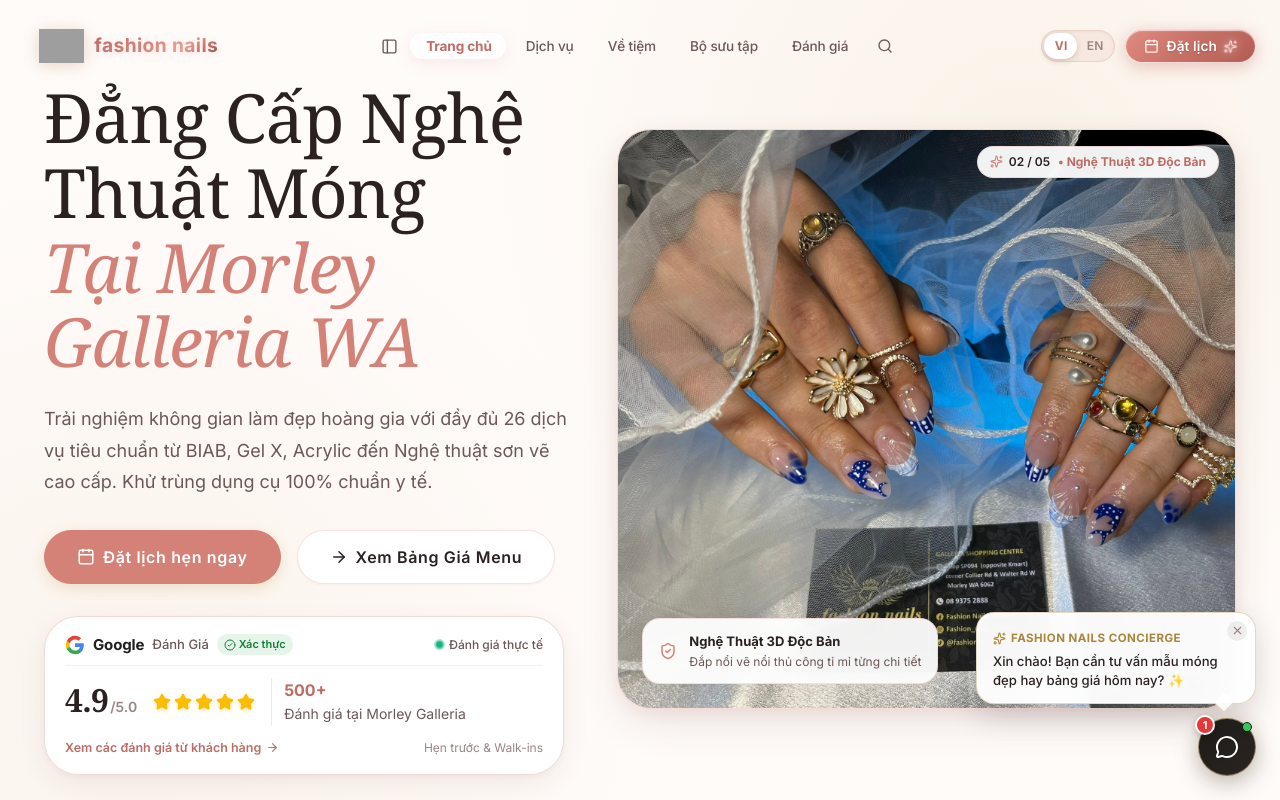
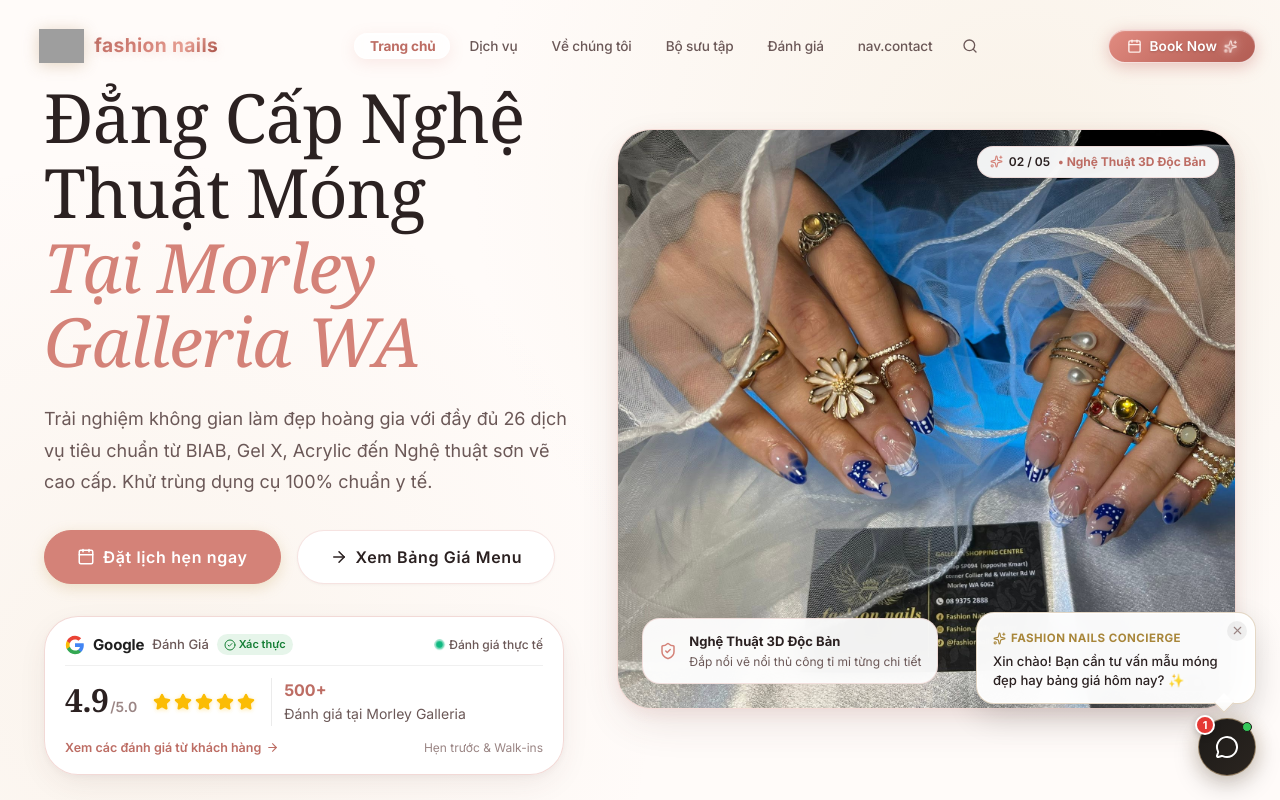
Before and after one commit to HoangHuynh26/nail_landing_page, a React (Vite) app in the folder client/: page / in a window 1280 px wide. Shown: the top 800 px of the page. Built offline with nearby package versions, Linux system fonts and the light colour scheme; grey boxes are pictures that could not be loaded.

Commit message:
feat(navbar): add Apple liquid glass navigation and smooth contact scroll spy

```diff
--- a/client/src/components/layout/BackToHero.jsx
+++ b/client/src/components/layout/BackToHero.jsx
@@ -1,30 +1,57 @@
-import React, { useState, useEffect, useCallback } from 'react';
+import React, { useState, useEffect, useRef } from 'react';
 import { ArrowUp } from 'lucide-react';
 import { useLanguage } from '../../context/LanguageContext';
 
 export function BackToHero() {
-  const { language, t } = useLanguage();
+  const { t } = useLanguage();
   const [isVisible, setIsVisible] = useState(false);
-  const [scrollProgress, setScrollProgress] = useState(0);
+  const isVisibleRef = useRef(false);
+  const indicatorRef = useRef(null);
 
-  const calculateScroll = useCallback(() => {
-    const scrollY = window.scrollY || document.documentElement.scrollTop;
-    const docHeight = document.documentElement.scrollHeight - window.innerHeight;
-    const progress = docHeight > 0 ? Math.min(100, Math.max(0, (scrollY / docHeight) * 100)) : 0;
-
-    setScrollProgress(progress);
-    setIsVisible(scrollY > 380);
-  }, []);
+  // Radius = 19, Circumference ≈ 119.38
+  const radius = 19;
+  const circumference = 2 * Math.PI * radius;
 
   useEffect(() => {
-    calculateScroll();
-    window.addEventListener('scroll', calculateScroll, { passive: true });
-    window.addEventListener('resize', calculateScroll, { passive: true });
+    let ticking = false;
+
+    const updateScrollProgress = () => {
+      const scrollY = window.scrollY || document.documentElement.scrollTop;
+      const docHeight = document.documentElement.scrollHeight - window.innerHeight;
+      const progress = docHeight > 0 ? Math.min(100, Math.max(0, (scrollY / docHeight) * 100)) : 0;
+      const offset = circumference - (progress / 100) * circumference;
+
+      // Direct GPU/DOM update without triggering React Virtual DOM reconciliation
+      if (indicatorRef.current) {
+        indicatorRef.current.style.strokeDashoffset = `${offset}`;
+      }
+
+      const shouldShow = scrollY > 380;
+      if (shouldShow !== isVisibleRef.current) {
+        isVisibleRef.current = shouldShow;
+        setIsVisible(shouldShow);
+      }
+    };
+
+    const handleScroll = () => {
+      if (!ticking) {
+        window.requestAnimationFrame(() => {
+          updateScrollProgress();
+          ticking = false;
+        });
+        ticking = true;
+      }
+    };
+
+    updateScrollProgress();
+    window.addEventListener('scroll', handleScroll, { passive: true });
+    window.addEventListener('resize', handleScroll, { passive: true });
+
     return () => {
-      window.removeEventListener('scroll', calculateScroll);
-      window.removeEventListener('resize', calculateScroll);
+      window.removeEventListener('scroll', handleScroll);
+      window.removeEventListener('resize', handleScroll);
     };
-  }, [calculateScroll]);
+  }, [circumference]);
 
   const scrollToHero = (e) => {
     e?.preventDefault?.();
@@ -36,14 +63,9 @@
     }
   };
 
-  const tooltipText = t('backToHero.tooltip') || (language === 'vi' ? 'Trở về đầu trang (Hero)' : 'Back to Hero Section');
-  const ariaLabelText = t('backToHero.ariaLabel') || (language === 'vi' ? 'Cuộn trở về phần Hero' : 'Scroll back to Hero section');
-  const labelText = t('backToHero.label') || (language === 'vi' ? 'Về Hero' : 'Back to Hero');
-
-  // Radius = 19, Circumference ≈ 119.38
-  const radius = 19;
-  const circumference = 2 * Math.PI * radius;
-  const strokeDashoffset = circumference - (scrollProgress / 100) * circumference;
+  const tooltipText = t('backToHero.tooltip') || 'Back to Hero Section';
+  const ariaLabelText = t('backToHero.ariaLabel') || 'Scroll back to Hero section';
+  const labelText = t('backToHero.label') || 'Back to Hero';
 
   return (
     <div
@@ -76,8 +98,9 @@
             strokeWidth="2.5"
             fill="none"
           />
-          {/* Active Gold Progress Track */}
+          {/* Active Gold Progress Track with Direct Hardware Rendering */}
           <circle
+            ref={indicatorRef}
             className="back-to-hero__indicator"
             cx="24"
             cy="24"
@@ -85,7 +108,7 @@
             strokeWidth="2.5"
             fill="none"
             strokeDasharray={circumference}
-            strokeDashoffset={strokeDashoffset}
+            strokeDashoffset={circumference}
             strokeLinecap="round"
           />
         </svg>
--- a/client/src/components/layout/Footer.jsx
+++ b/client/src/components/layout/Footer.jsx
@@ -1,7 +1,6 @@
 import React from 'react';
 import { Phone, MapPin, Clock, Gift, Sparkles } from 'lucide-react';
 import { useLanguage } from '../../context/LanguageContext';
-import { LanguageSwitch } from '../ui/LanguageSwitch';
 import FashionNailsLogo from '../common/FashionNailsLogo';
 
 function InstagramIcon({ size = 18 }) {
@@ -23,13 +22,20 @@
 }
 
 export function Footer() {
-  const { t, language } = useLanguage();
+  const { t } = useLanguage();
 
   const scrollTo = (id) => {
-    const el = document.getElementById(id);
-    if (el) {
-      el.scrollIntoView({ behavior: 'smooth' });
+    if (typeof window !== 'undefined') {
+      window.dispatchEvent(new CustomEvent('lazy-section-mount', { detail: { id: 'all' } }));
     }
+    setTimeout(() => {
+      const el = document.getElementById(id);
+      if (el) {
+        const yOffset = -80;
+        const y = el.getBoundingClientRect().top + window.pageYOffset + yOffset;
+        window.scrollTo({ top: Math.max(0, y), behavior: 'smooth' });
+      }
+    }, 40);
   };
 
   return (
@@ -42,13 +48,8 @@
               <FashionNailsLogo size="sm" showSub={true} />
             </div>
             <p className="atelier-footer__desc">
-              {language === 'vi'
-                ? 'Tiệm móng nghệ thuật cao cấp tại Morley Galleria Shopping Centre, Tây Úc. Khử trùng dụng cụ 100% bằng nồi hấp Autoclave y tế, phục vụ tận tâm với 26 dịch vụ chuyên nghiệp.'
-                : 'Premier luxury nail boutique at Morley Galleria Shopping Centre, Western Australia. 100% autoclave sterilized instruments with 26 master treatments.'}
+              Premier luxury nail boutique at Morley Galleria Shopping Centre, Western Australia. 100% autoclave sterilized instruments with 26 master treatments.
             </p>
-            <div className="atelier-footer__lang">
-              <LanguageSwitch />
-            </div>
           </div>
 
           {/* Quick Navigation Links */}
@@ -77,12 +78,17 @@
               </li>
               <li>
                 <button type="button" onClick={() => scrollTo('pricing')}>
-                  {language === 'vi' ? 'Bảng giá 26 Dịch vụ' : 'Official 26-Item Menu'}
+                  Official 26-Item Menu
                 </button>
               </li>
               <li>
                 <button type="button" onClick={() => scrollTo('gallery')}>
                   {t('nav.gallery')}
+                </button>
+              </li>
+              <li>
+                <button type="button" onClick={() => scrollTo('location')}>
+                  {t('location.badge')}
                 </button>
               </li>
             </ul>
@@ -147,7 +153,7 @@
         {/* Bottom Hairline & Legal */}
         <div className="atelier-footer__bottom">
           <p className="atelier-footer__copyright">
-            © {new Date().getFullYear()} Fashion Nails Morley Galleria. All rights reserved.
+            {t('footer.rights')}
           </p>
           <div className="atelier-footer__legal-links">
             <span>Morley Galleria, WA 6062</span>
--- a/client/src/components/layout/MobileDrawer.jsx
+++ b/client/src/components/layout/MobileDrawer.jsx
@@ -2,7 +2,6 @@
 import { X, Calendar } from 'lucide-react';
 import { useLanguage } from '../../context/LanguageContext';
 import { useBooking } from '../../context/BookingContext';
-import { LanguageToggle } from '../ui/LanguageToggle';
 import { Button } from '../ui/Button';
 import FashionNailsLogo from '../common/FashionNailsLogo';
 
@@ -33,12 +32,16 @@
   const handleNavClick = (anchorId) => {
     onClose();
     if (typeof window !== 'undefined') {
-      window.dispatchEvent(new CustomEvent('lazy-section-mount', { detail: { id: anchorId } }));
+      window.dispatchEvent(new CustomEvent('lazy-section-mount', { detail: { id: 'all' } }));
     }
-    const el = document.getElementById(anchorId);
-    if (el) {
-      el.scrollIntoView({ behavior: 'smooth' });
-    }
+    setTimeout(() => {
+      const el = document.getElementById(anchorId);
+      if (el) {
+        const yOffset = -80;
+        const y = el.getBoundingClientRect().top + window.pageYOffset + yOffset;
+        window.scrollTo({ top: Math.max(0, y), behavior: 'smooth' });
+      }
+    }, 50);
   };
 
   const handleBookClick = () => {
@@ -61,11 +64,6 @@
           </button>
         </div>
 
-        <div className="mobile-drawer__lang" style={{ display: 'flex', alignItems: 'center', justifyContent: 'space-between', padding: '12px 18px', borderBottom: '1px solid var(--color-border)' }}>
-          <span style={{ fontSize: '0.85rem', fontWeight: 600, color: 'var(--color-text-secondary)' }}>Ngôn ngữ / Language:</span>
-          <LanguageToggle />
-        </div>
-
         <nav className="mobile-drawer__nav" aria-label="Mobile Navigation">
           <button type="button" onClick={() => handleNavClick('hero')} className="mobile-drawer__link">
             {t('nav.home')}
@@ -81,6 +79,9 @@
           </button>
           <button type="button" onClick={() => handleNavClick('reviews')} className="mobile-drawer__link">
             {t('nav.reviews')}
+          </button>
+          <button type="button" onClick={() => handleNavClick('location')} className="mobile-drawer__link">
+            {t('nav.contact')}
           </button>
           <button type="button" onClick={() => handleNavClick('faq')} className="mobile-drawer__link">
             {t('nav.faq')}
--- a/client/src/components/layout/MobileStickyCTA.jsx
+++ b/client/src/components/layout/MobileStickyCTA.jsx
@@ -1,4 +1,4 @@
-import React, { useState, useEffect } from 'react';
+import React, { useState, useEffect, useRef } from 'react';
 import { Calendar, Phone } from 'lucide-react';
 import { useLanguage } from '../../context/LanguageContext';
 import { useBooking } from '../../context/BookingContext';
@@ -8,15 +8,30 @@
   const { t } = useLanguage();
   const { openBooking, isBookingOpen } = useBooking();
   const [isVisible, setIsVisible] = useState(false);
+  const isVisibleRef = useRef(false);
 
   useEffect(() => {
-    const handleScroll = () => {
-      // Show sticky CTA when scrolled past 380px and booking modal is closed
+    let ticking = false;
+
+    const updateVisibility = () => {
       const shouldShow = window.scrollY > 380 && !isBookingOpen;
-      setIsVisible(shouldShow);
+      if (shouldShow !== isVisibleRef.current) {
+        isVisibleRef.current = shouldShow;
+        setIsVisible(shouldShow);
+      }
     };
 
-    handleScroll();
+    const handleScroll = () => {
+      if (!ticking) {
+        window.requestAnimationFrame(() => {
+          updateVisibility();
+          ticking = false;
+        });
+        ticking = true;
+      }
+    };
+
+    updateVisibility();
     window.addEventListener('scroll', handleScroll, { passive: true });
     return () => window.removeEventListener('scroll', handleScroll);
   }, [isBookingOpen]);
--- a/client/src/components/layout/Navbar.jsx
+++ b/client/src/components/layout/Navbar.jsx
@@ -1,4 +1,4 @@
-import React, { useState, useEffect, useRef, useCallback } from 'react';
+import React, { useState, useEffect, useRef, useCallback, useMemo } from 'react';
 import {
   PanelLeft,
   Search,
@@ -8,7 +8,6 @@
 } from 'lucide-react';
 import { useLanguage } from '../../context/LanguageContext';
 import { useBooking } from '../../context/BookingContext';
-import { LanguageToggle } from '../ui/LanguageToggle';
 import { MobileDrawer } from './MobileDrawer';
 import FashionNailsLogo from '../common/FashionNailsLogo';
 
@@ -20,22 +19,26 @@
   const [activeSection, setActiveSection] = useState('hero');
 
   const tabsRef = useRef({});
+  const tabsMetricsRef = useRef({});
+  const lastScrolledRef = useRef(false);
+  const currentActiveSectionRef = useRef('hero');
+  const isManualScrollingRef = useRef(false);
+  const manualScrollTimerRef = useRef(null);
   const [indicatorStyle, setIndicatorStyle] = useState({ left: 0, width: 0, opacity: 0 });
 
-  // Navigation tabs matching the user's Apple Liquid Glass layout (Tab 1 to Tab 5)
-  // "Trang chủ" replaces "Câu chuyện" as the prime home anchor
-  const tabs = [
+  const tabs = useMemo(() => [
     { id: 'hero', label: t('nav.home') },
     { id: 'services', label: t('nav.services') },
-    { id: 'about', label: language === 'vi' ? 'Về tiệm' : 'About' },
+    { id: 'about', label: t('nav.about') },
     { id: 'gallery', label: t('nav.gallery') },
-    { id: 'reviews', label: language === 'vi' ? 'Đánh giá' : 'Reviews' },
-  ];
+    { id: 'reviews', label: t('nav.reviews') },
+    { id: 'location', label: t('nav.contact') },
+  ], [t]);
 
   // Smooth sliding position measurement
   const updateIndicator = useCallback(() => {
-    if (activeSection && tabsRef.current[activeSection]) {
     const el = tabsRef.current[activeSection];
+    if (el) {
       setIndicatorStyle({
         left: el.offsetLeft,
         width: el.offsetWidth,
@@ -51,41 +54,81 @@
   }, [updateIndicator, language]);
 
   useEffect(() => {
-    window.addEventListener('resize', updateIndicator);
+    window.addEventListener('resize', updateIndicator, { passive: true });
     return () => window.removeEventListener('resize', updateIndicator);
   }, [updateIndicator]);
 
-  // Scroll Spy: Automatically lights up the liquid glass bubble on the current section
+  // Ultra-smooth 60/120fps Scroll Spy with RequestAnimationFrame Throttling
   useEffect(() => {
-    const sectionIds = ['hero', 'services', 'about', 'gallery', 'reviews'];
+    const sectionIds = ['hero', 'services', 'about', 'gallery', 'reviews', 'location'];
+    let ticking = false;
 
-    const handleScroll = () => {
+    const updateScrollState = () => {
       const scrollY = window.scrollY;
-      setIsScrolled(scrollY > 30);
+      const isNowScrolled = scrollY > 30;
+
+      if (isNowScrolled !== lastScrolledRef.current) {
+        lastScrolledRef.current = isNowScrolled;
+        setIsScrolled(isNowScrolled);
+      }
+
+      // If manual smooth scroll is in progress from clicking a tab, keep the active tab locked
+      if (isManualScrollingRef.current) {
+        return;
+      }
 
       // If at the very top (Hero section), set active to 'hero'
-      if (scrollY < 200) {
+      if (scrollY < 180) {
+        if (currentActiveSectionRef.current !== 'hero') {
+          currentActiveSectionRef.current = 'hero';
           setActiveSection('hero');
+        }
         return;
       }
 
       const viewportHeight = window.innerHeight;
-      const triggerPoint = viewportHeight * 0.32; // 32% threshold from top of viewport
 
-      let currentActive = '';
+      // 1. Bottom of page check:
+      // When user reaches near the bottom of the page, the active section is 'location' (Contact)
+      const isAtBottom = viewportHeight + scrollY >= document.documentElement.scrollHeight - 100;
+      if (isAtBottom) {
+        if (currentActiveSectionRef.current !== 'location') {
+          currentActiveSectionRef.current = 'location';
+          setActiveSection('location');
+        }
+        return;
+      }
+
+      // 2. Direct visibility check for Location section:
+      // Location is below FAQ. When location's top reaches upper-middle viewport, activate it.
+      const locationEl = document.getElementById('location');
+      if (locationEl) {
+        const locRect = locationEl.getBoundingClientRect();
+        if (locRect.top <= viewportHeight * 0.55 && locRect.bottom > 80) {
+          if (currentActiveSectionRef.current !== 'location') {
+            currentActiveSectionRef.current = 'location';
+            setActiveSection('location');
+          }
+          return;
+        }
+      }
+
+      // 3. Trigger point check for preceding sections:
+      const triggerPoint = viewportHeight * 0.35;
+      let detected = '';
+
       for (const id of sectionIds) {
         const el = document.getElementById(id);
         if (el) {
           const rect = el.getBoundingClientRect();
           if (rect.top <= triggerPoint && rect.bottom > triggerPoint) {
-            currentActive = id;
+            detected = id;
             break;
           }
         }
       }
 
-      // If between sections, snap to closest one
-      if (!currentActive) {
+      if (!detected) {
         let minDistance = Infinity;
         for (const id of sectionIds) {
           const el = document.getElementById(id);
@@ -94,43 +137,97 @@
             const dist = Math.abs(rect.top - triggerPoint);
             if (dist < minDistance && rect.top < viewportHeight) {
               minDistance = dist;
-              currentActive = id;
+              detected = id;
             }
           }
         }
       }
 
-      if (currentActive) {
-        setActiveSection(currentActive);
+      if (detected && detected !== currentActiveSectionRef.current) {
+        currentActiveSectionRef.current = detected;
+        setActiveSection(detected);
+      }
+    };
+
+    const handleScroll = () => {
+      if (!ticking) {
+        window.requestAnimationFrame(() => {
+          updateScrollState();
+          ticking = false;
+        });
+        ticking = true;
+      }
+    };
+
+    // If user interacts with mouse wheel or touch, release manual scroll lock
+    const handleUserInterrupt = () => {
+      if (isManualScrollingRef.current) {
+        isManualScrollingRef.current = false;
+        if (manualScrollTimerRef.current) {
+          clearTimeout(manualScrollTimerRef.current);
+        }
       }
     };
 
     window.addEventListener('scroll', handleScroll, { passive: true });
-    handleScroll();
-    return () => window.removeEventListener('scroll', handleScroll);
+    window.addEventListener('wheel', handleUserInterrupt, { passive: true });
+    window.addEventListener('touchmove', handleUserInterrupt, { passive: true });
+    updateScrollState();
+
+    return () => {
+      window.removeEventListener('scroll', handleScroll);
+      window.removeEventListener('wheel', handleUserInterrupt);
+      window.removeEventListener('touchmove', handleUserInterrupt);
+      if (manualScrollTimerRef.current) {
+        clearTimeout(manualScrollTimerRef.current);
+      }
+    };
   }, []);
 
   // Smooth scroll handler with offset for the floating island navbar
   const scrollTo = (id) => {
     setActiveSection(id);
+    currentActiveSectionRef.current = id;
+
+    // Set lock so scroll spy does not overwrite activeSection during scroll animation
+    isManualScrollingRef.current = true;
+    if (manualScrollTimerRef.current) {
+      clearTimeout(manualScrollTimerRef.current);
+    }
+    manualScrollTimerRef.current = setTimeout(() => {
+      isManualScrollingRef.current = false;
+    }, 1200);
+
     if (id === 'hero') {
       window.scrollTo({ top: 0, behavior: 'smooth' });
       return;
     }
-    // Trigger immediate mount for lazy section if not yet loaded
+
+    // Trigger immediate mount for all lazy sections to prevent layout shift during scroll
     if (typeof window !== 'undefined') {
-      window.dispatchEvent(new CustomEvent('lazy-section-mount', { detail: { id } }));
+      window.dispatchEvent(new CustomEvent('lazy-section-mount', { detail: { id: 'all' } }));
     }
+
+    setTimeout(() => {
       const el = document.getElementById(id);
       if (el) {
         const yOffset = -80;
         const y = el.getBoundingClientRect().top + window.pageYOffset + yOffset;
-      window.scrollTo({ top: y, behavior: 'smooth' });
+        window.scrollTo({ top: Math.max(0, y), behavior: 'smooth' });
       }
+    }, 30);
   };
 
   const scrollToTop = () => {
     setActiveSection('hero');
+    currentActiveSectionRef.current = 'hero';
+    isManualScrollingRef.current = true;
+    if (manualScrollTimerRef.current) {
+      clearTimeout(manualScrollTimerRef.current);
+    }
+    manualScrollTimerRef.current = setTimeout(() => {
+      isManualScrollingRef.current = false;
+    }, 1200);
     window.scrollTo({ top: 0, behavior: 'smooth' });
   };
 
@@ -170,16 +267,7 @@
             className="apple-liquid-glass-pill"
             aria-label="Main Navigation Toolbar"
           >
-            {/* Left Inner Icon (Sidebar / Overview / Sparkles) */}
-            <button
-              type="button"
-              className="apple-glass-inner-icon-btn"
-              onClick={() => scrollTo('services')}
-              title={language === 'vi' ? 'Tổng quan dịch vụ' : 'Services Overview'}
-              aria-label="Services overview"
-            >
-              <PanelLeft size={17} strokeWidth={1.9} />
-            </button>
+
 
             {/* Segmented Liquid Glass Tabs with Smooth Sliding Indicator */}
             <div className="apple-glass-tabs-list" role="tablist">
@@ -217,31 +305,26 @@
               type="button"
               className="apple-glass-inner-icon-btn apple-glass-inner-icon-btn--search"
               onClick={handleSearchClick}
-              title={language === 'vi' ? 'Tìm kiếm dịch vụ' : 'Search services'}
+              title="Search services"
               aria-label="Search services"
             >
               <Search size={16} strokeWidth={2} />
             </button>
           </nav>
 
-          {/* 3. Right Action Buttons (Language Toggle + Booking Text Button with Shimmer & Glow) */}
+          {/* 3. Right Action Buttons (Booking Text Button with Shimmer & Glow) */}
           <div className="apple-glass-right-actions">
-            {/* Action 1: Language Toggle (Hidden on mobile navbar, accessible in mobile drawer) */}
-            <div className="apple-glass-action-item apple-glass-action-item--lang">
-              <LanguageToggle />
-            </div>
-
-            {/* Action 2: Text Booking CTA Button, reliable touch target */}
+            {/* Text Booking CTA Button, reliable touch target */}
             <button
               type="button"
               id="nav-book-btn"
               className="apple-glass-book-cta-btn"
               onClick={() => openBooking()}
-              title={language === 'vi' ? 'Đặt lịch làm móng' : 'Book Appointment'}
-              aria-label={language === 'vi' ? 'Đặt lịch' : 'Book Now'}
+              title="Book Appointment"
+              aria-label="Book Now"
             >
               <Calendar size={15} strokeWidth={2.2} className="nav-book-icon" />
-              <span className="nav-book-label">{language === 'vi' ? 'Đặt lịch' : 'Book Now'}</span>
+              <span className="nav-book-label">Book Now</span>
               <Sparkles size={13} className="nav-book-sparkle-icon" />
             </button>
 
```
Lines whose indentation alone changed are shown as unchanged.
